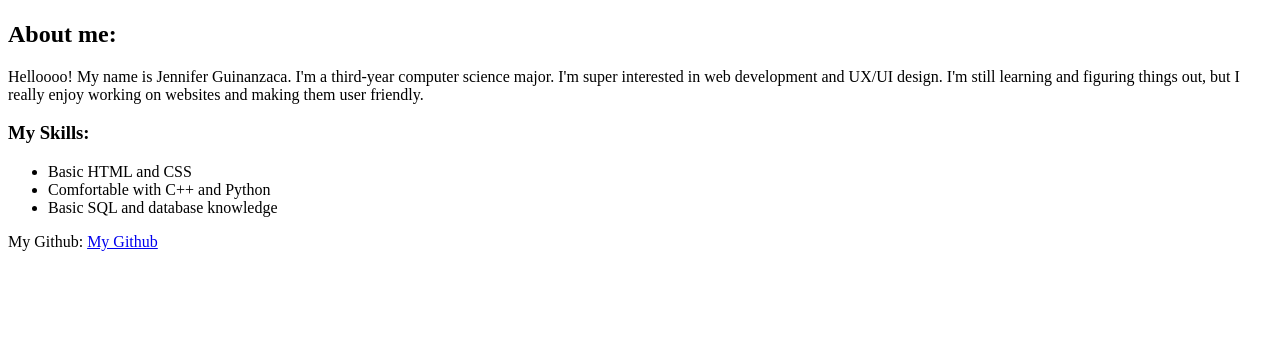
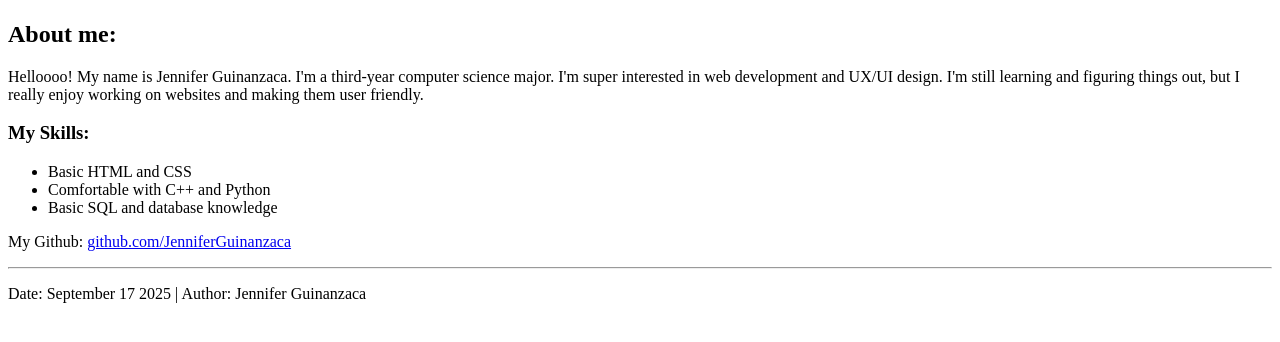
Before and after one commit to JenniferGuinanzaca/JenniferGuinanzaca, a plain HTML site: page index.html in a window 1280 px wide. Shown: the part 158-500 px from the top of the page. Drawn offline with Linux system fonts and the light colour scheme.

Commit message:
Update index.html

```diff
--- a/index.html
+++ b/index.html
@@ -22,10 +22,11 @@
     </ul>
 
     <p>My Github:
-        <a href="https://github.com/JenniferGuinanzaca">My Github</a>
+        <a href="https://github.com/JenniferGuinanzaca">github.com/JenniferGuinanzaca</a>
     </p>
 
-
+    <hr>
+    <p>Date: September 17 2025 | Author: Jennifer Guinanzaca</p>
 
 </body>
 </html>
```
